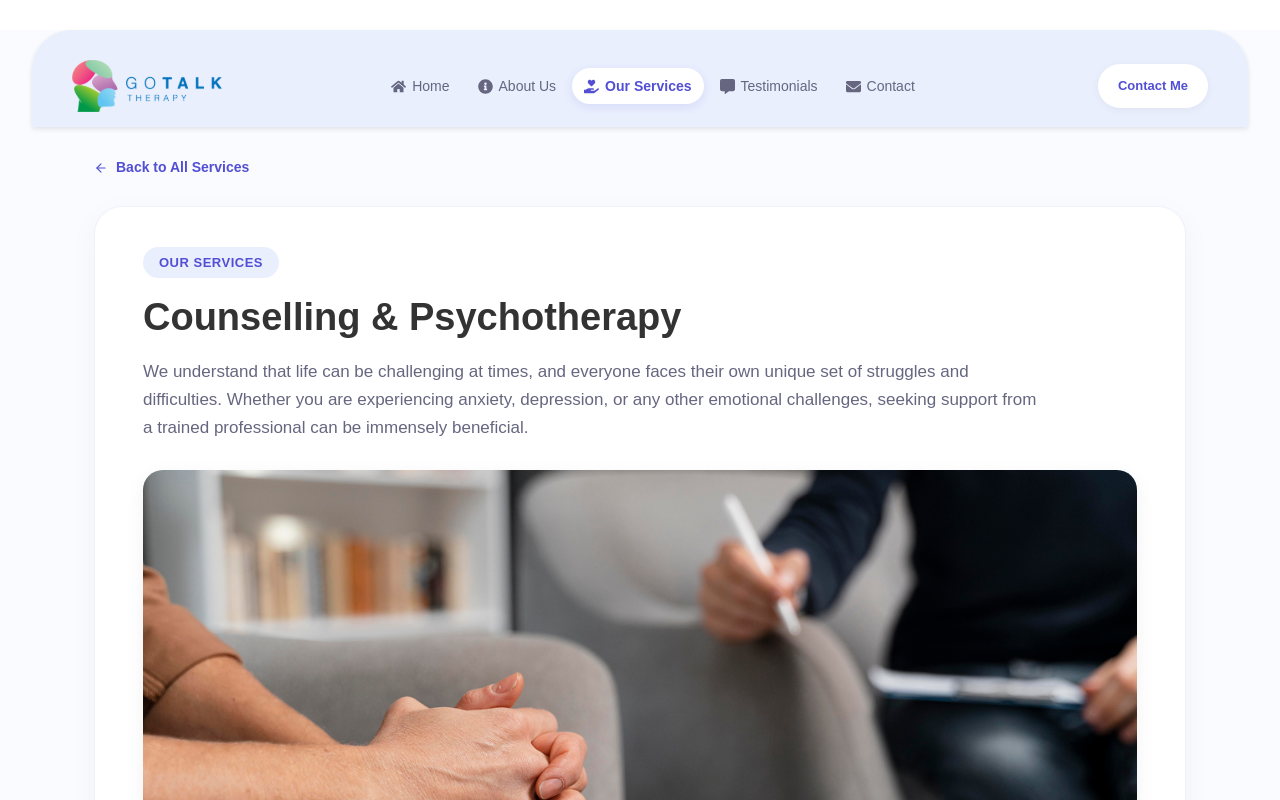
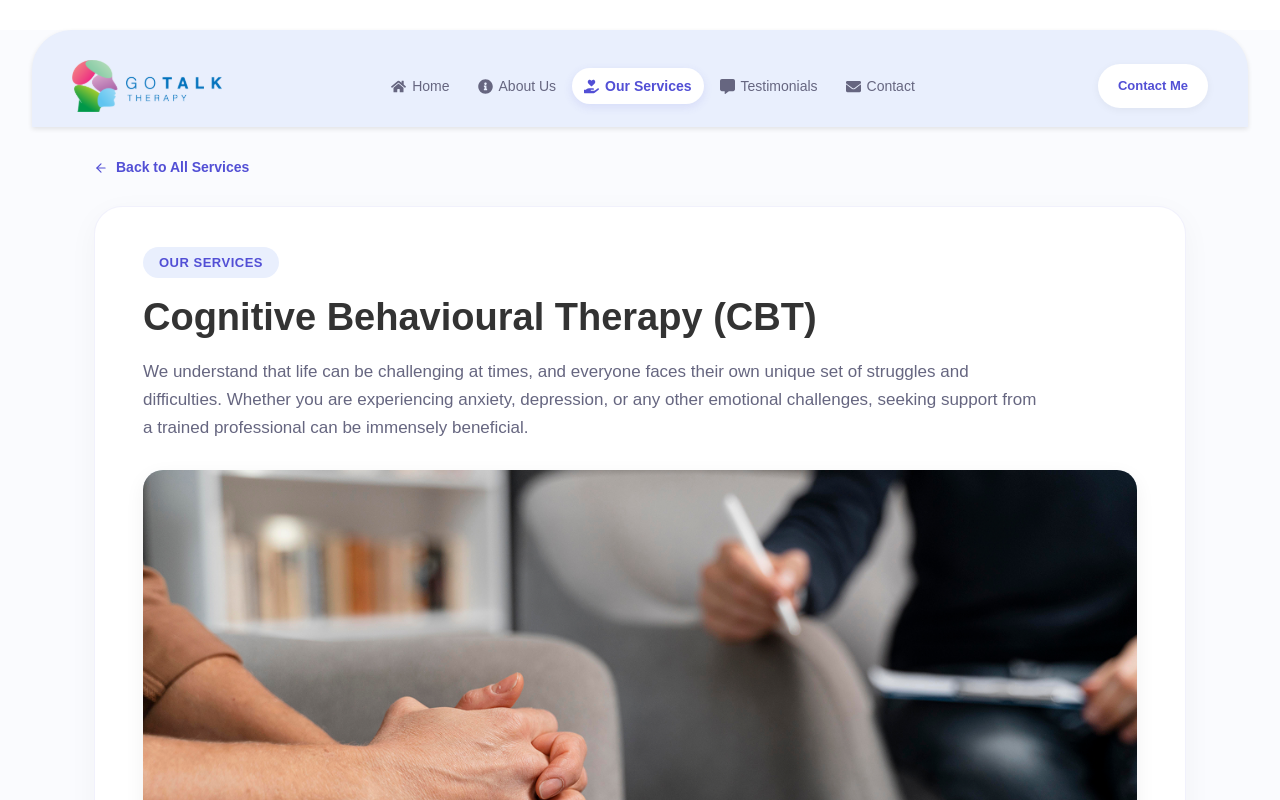
Before and after one commit to newcodemorning/go-Talk-therapy, a React (Create React App) app: page /behavioral-therapy in a window 1280 px wide. Shown: the top 800 px of the page. Built offline with nearby package versions, Linux system fonts and the light colour scheme.

Commit message:
fix: correct behavioral therapy page title

```diff
--- a/src/components/OurServices/BehavioralTherapy.js
+++ b/src/components/OurServices/BehavioralTherapy.js
@@ -29,7 +29,7 @@ const BehavioralTherapy = () => {
   return (
     <ServiceDetailLayout
       eyebrow="Our Services"
-      title="Counselling &amp; Psychotherapy"
+      title="Cognitive Behavioural Therapy (CBT)"
       introText="We understand that life can be challenging at times, and everyone faces their own unique set of struggles and difficulties. Whether you are experiencing anxiety, depression, or any other emotional challenges, seeking support from a trained professional can be immensely beneficial."
       heroImage={img1}
     >
```
